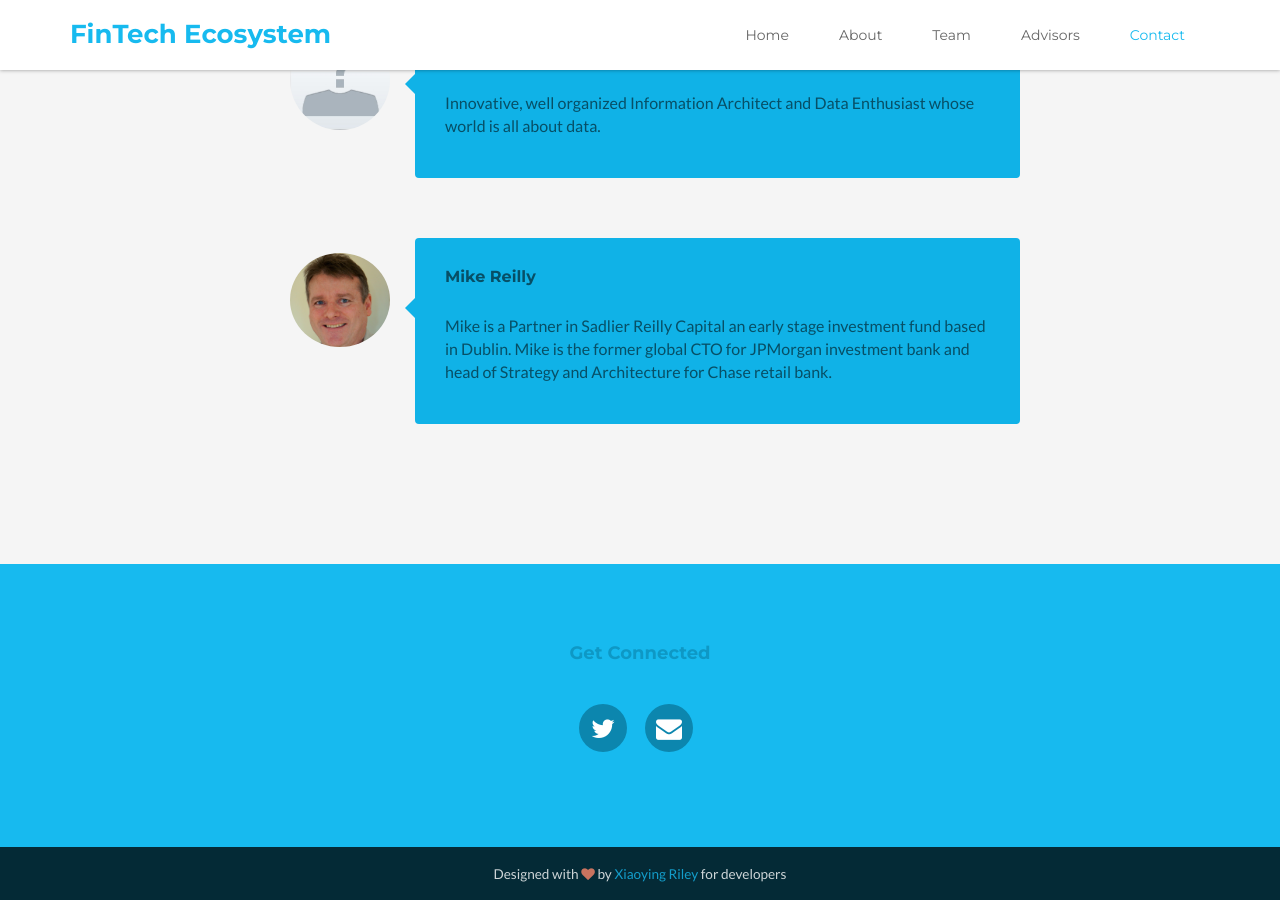
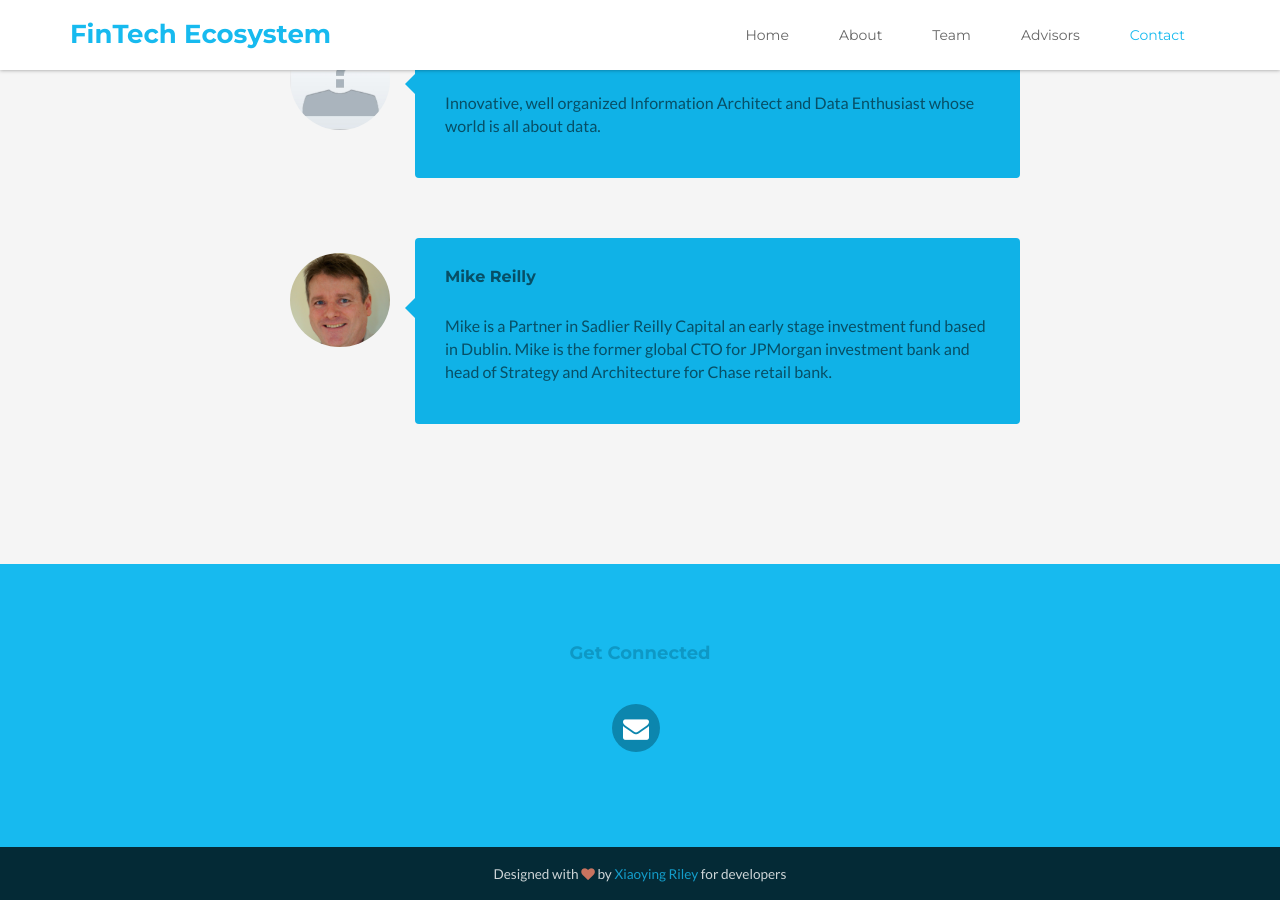
Before and after one commit to FinTechEcosystem/FinTechEcosystem, a Jekyll site: the page built from index.html, in a window 1280 px wide and 900 px high, scrolled down 4927 px. Built offline with Jekyll 4.4.1, drawn with Linux system fonts in a browser that asks for light colours.

Commit message:
remove useless social link

```diff
--- a/index.html
+++ b/index.html
@@ -96,7 +96,6 @@
       <div class="info text-center">
         <h4 class="sub-title">Get Connected</h4>
         <ul class="social-icons list-inline">
-          <li><a href="https://twitter.com/{{ site.data.project.twitter }}" target="_blank"><i class="fa fa-twitter"></i></a></li>
           <li class="last"><a href="mailto:{{ site.data.project.email }}"><i class="fa fa-envelope"></i></a></li>
         </ul>
       </div>
```
